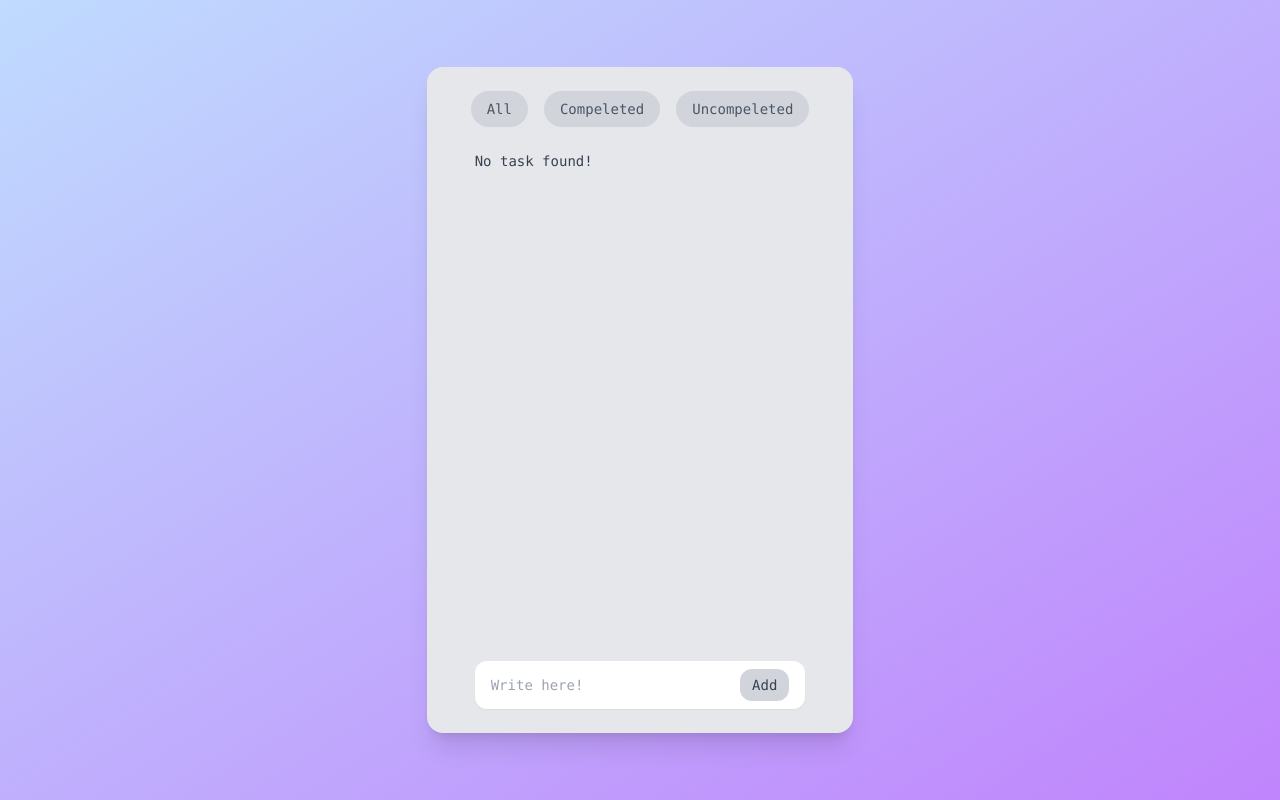
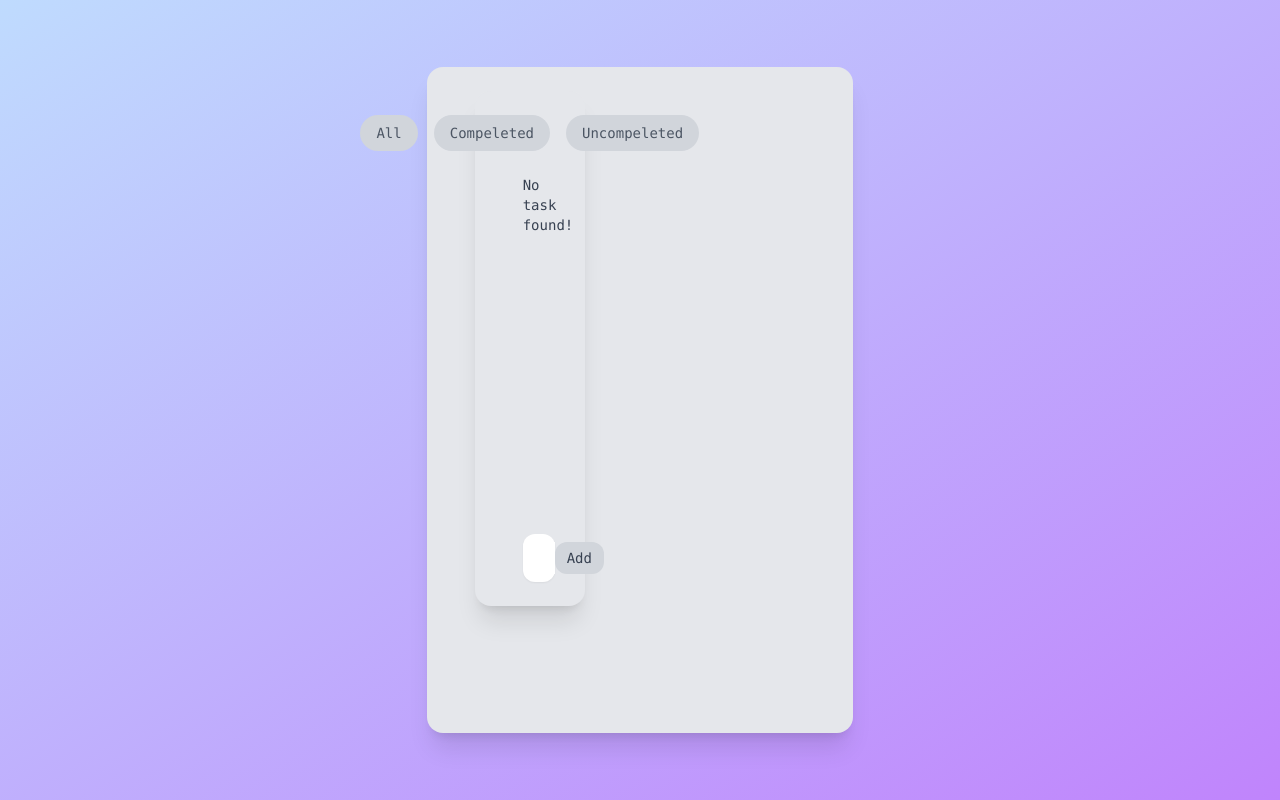
Before and after one commit to erfan-amani/todo-next, a Next.js app: page / in a window 1280 px wide. Built offline with nearby package versions, Linux system fonts and the light colour scheme.

Commit message:
add next-auth provider

```diff
--- /dev/null
+++ b/src/app/components/Provider.jsx
@@ -0,0 +1,9 @@
+"use client";
+
+import { SessionProvider } from "next-auth/react";
+
+const Provider = ({ children }) => {
+  return <SessionProvider>{children}</SessionProvider>;
+};
+
+export default Provider;
--- a/src/app/layout.js
+++ b/src/app/layout.js
@@ -1,5 +1,6 @@
 import "./globals.css";
 import { Inter } from "next/font/google";
+import Provider from "./components/Provider";
 
 const inter = Inter({ subsets: ["latin"] });
 
@@ -12,9 +13,13 @@ export default function RootLayout({ children }) {
   return (
     <html lang="en">
       <body className={inter.className}>
-        <div className="flex justify-center items-center w-screen h-screen bg-gradient-to-br from-blue-200 to-purple-400 ">
-          {children}
-        </div>
+        <Provider>
+          <div className="flex justify-center items-center w-screen h-screen bg-gradient-to-br from-blue-200 to-purple-400 ">
+            <div className="flex flex-col bg-gray-200 rounded-2xl px-4 py-5 sm:px-10 sm:py-6 lg:px-12 text-sm sm:taxt-base h-5/6 w-10/12 sm:w-2/3 md:w-3/5 lg:w-2/5 xl:w-1/3 shadow-xl gap-8 font-mono">
+              {children}
+            </div>
+          </div>
+        </Provider>
       </body>
     </html>
   );
```
